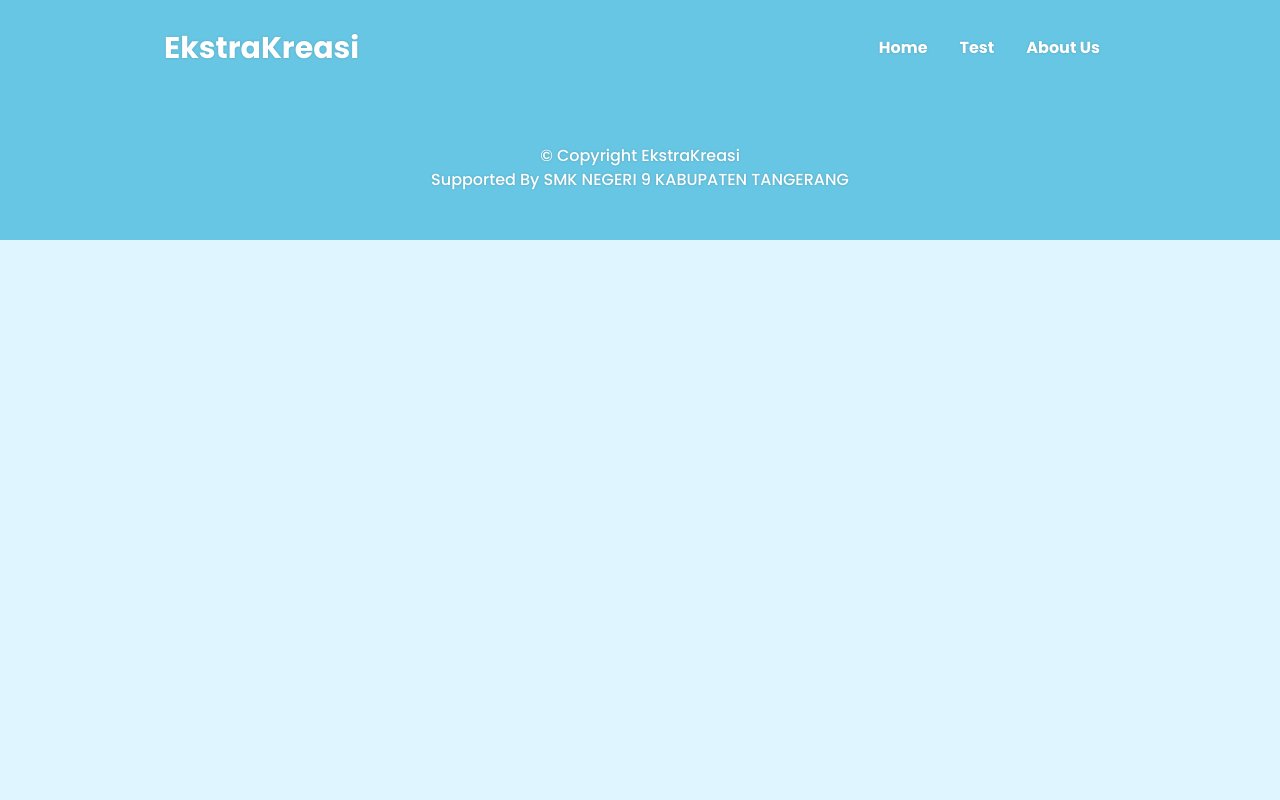
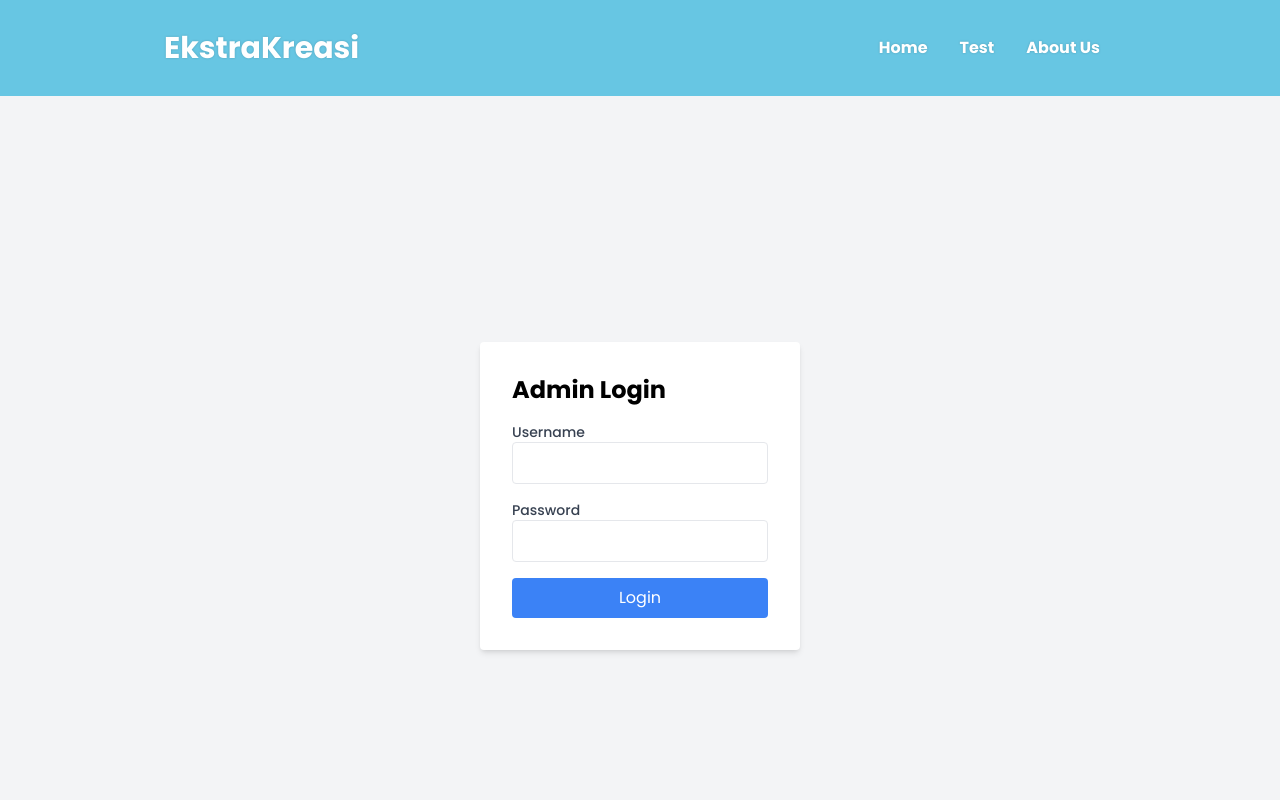
Before and after one commit to mugialfonso/ekstrakreasi-final, a React (Vite) app in the folder ekstrakreasi/: page /login in a window 1280 px wide. Shown: the top 800 px of the page. Built offline with nearby package versions, Linux system fonts and the light colour scheme.

Commit message:
Create LoginPage and Update function Login

```diff
--- a/ekstrakreasi/src/App.jsx
+++ b/ekstrakreasi/src/App.jsx
@@ -7,6 +7,7 @@
 import Footer from './component/Footer'
 import TestPage from './Pages/TestPage'
 import AdminPage from './Pages/AdminPage'
+import LoginPage from './Pages/LoginPage'
 
 
 function App() {
@@ -19,6 +20,7 @@
           <Route path='/test' element={<TestPage/>} />
           <Route path='/aboutus' element={<AboutUsPage/>} />
           <Route path='/admin' element={<AdminPage/>} />
+          <Route path='/login' element={<LoginPage/>} />
         </Routes>
       <Footer/>
     </Router>
--- a/ekstrakreasi/src/Pages/AdminPage.jsx
+++ b/ekstrakreasi/src/Pages/AdminPage.jsx
@@ -1,12 +1,13 @@
-import Admin from "../component/admin"
+import React from "react";
+import Admin from "../component/Admin";
+import ProtectedRoute from "../component/ProtectedRoute";
 
-function AdminPage () {
-
-    return (
-        <div>
-            <Admin/>
-        </div>
-    )
+function AdminPage() {
+  return (
+    <ProtectedRoute>
+      <Admin />
+    </ProtectedRoute>
+  );
 }
 
-export default AdminPage
+export default AdminPage;
--- /dev/null
+++ b/ekstrakreasi/src/Pages/LoginPage.jsx
@@ -0,0 +1,12 @@
+import Login from "../component/Login";
+
+function LoginPage () {
+
+    return (
+        <div>
+            <Login/>
+        </div>
+    )
+}
+
+export default LoginPage
--- a/ekstrakreasi/src/component/Admin.jsx
+++ b/ekstrakreasi/src/component/Admin.jsx
@@ -1,8 +1,10 @@
 import React, { useState, useEffect } from "react";
 import axios from "axios";
+import { useNavigate } from "react-router-dom";
 
 function Admin() {
   const [students, setStudents] = useState([]);
+  const navigate = useNavigate();
 
   // GET data
   useEffect(() => {
@@ -48,9 +50,21 @@
     }
   };
 
+    // Handle logout
+    const handleLogout = () => {
+      localStorage.removeItem("adminToken"); // Hapus token dari localStorage
+      navigate("/login"); // Redirect ke halaman login
+    };
+
   return (
     <div className="flex flex-col items-center justify-center h-screen">
       <h1 className="text-2xl font-bold mb-5">Daftar Siswa</h1>
+      <button
+        onClick={handleLogout}
+        className="bg-red-500 text-white py-2 px-4 rounded mb-4 hover:bg-red-600"
+      >
+        Logout
+      </button>
       <div className="w-full max-w-4xl overflow-auto max-h-[500px]">
         <table className="table-auto w-full bg-white shadow-md rounded">
           <thead>
--- /dev/null
+++ b/ekstrakreasi/src/component/Login.jsx
@@ -0,0 +1,51 @@
+import React, { useState } from "react";
+import axios from "axios";
+import { useNavigate } from "react-router-dom";
+function Login() {
+  const [username, setUsername] = useState("");
+  const [password, setPassword] = useState("");
+  const [error, setError] = useState("");
+  const navigate = useNavigate();
+
+  const handleLogin = async (e) => {
+    e.preventDefault();
+
+    try {
+      const response = await axios.post("http://localhost:4000/auth/login", {
+        username,
+        password,
+      });
+
+      // Simpan token JWT di localStorage
+      localStorage.setItem("adminToken", response.data.token);
+
+      // Arahkan ke halaman Admin setelah login berhasil
+      navigate("/admin");
+    } catch (err) {
+      setError("username atau password salah.");
+    }
+  };
+  return (
+    <div className="flex items-center justify-center h-screen bg-gray-100">
+      <div className="bg-white p-8 rounded shadow-md w-80">
+        <h2 className="text-2xl font-bold mb-4">Admin Login</h2>
+        <form onSubmit={handleLogin}>
+          <div className="mb-4">
+            <label className="block text-sm font-medium text-gray-700">Username</label>
+            <input type="text" value={username} onChange={(e) => setUsername(e.target.value)} className="w-full px-3 py-2 border rounded" required />
+          </div>
+          <div className="mb-4">
+            <label className="block text-sm font-medium text-gray-700">Password</label>
+            <input type="password" value={password} onChange={(e) => setPassword(e.target.value)} className="w-full px-3 py-2 border rounded" required />
+          </div>
+          <button type="submit" className="w-full bg-blue-500 text-white py-2 rounded hover:bg-blue-600">
+            Login
+          </button>
+        </form>
+        {error && <p className="text-red-500 text-sm mt-2">{error}</p>}
+      </div>
+    </div>
+  );
+}
+
+export default Login;
--- /dev/null
+++ b/ekstrakreasi/src/component/ProtectedRoute.jsx
@@ -0,0 +1,15 @@
+import React from "react";
+import { Navigate } from "react-router-dom";
+
+function ProtectedRoute({ children }) {
+  const token = localStorage.getItem("adminToken");
+
+  // Jika token tidak ditemukan, redirect ke halaman login
+  if (!token) {
+    return <Navigate to="/login" />;
+  }
+
+  return children;
+}
+
+export default ProtectedRoute;
```
